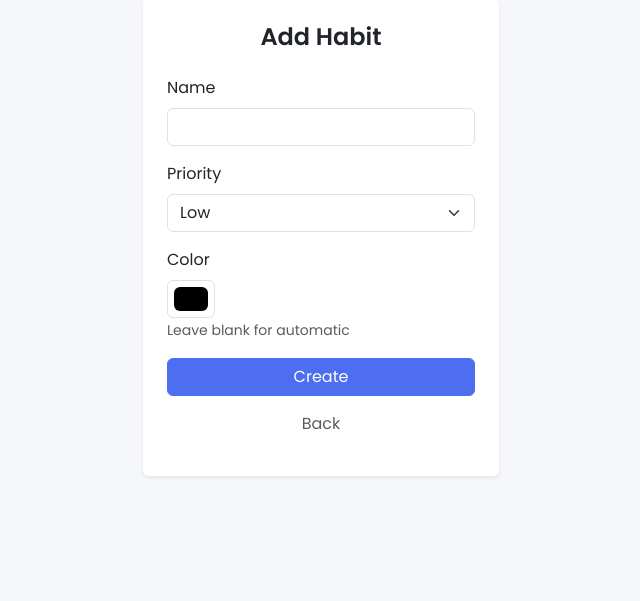
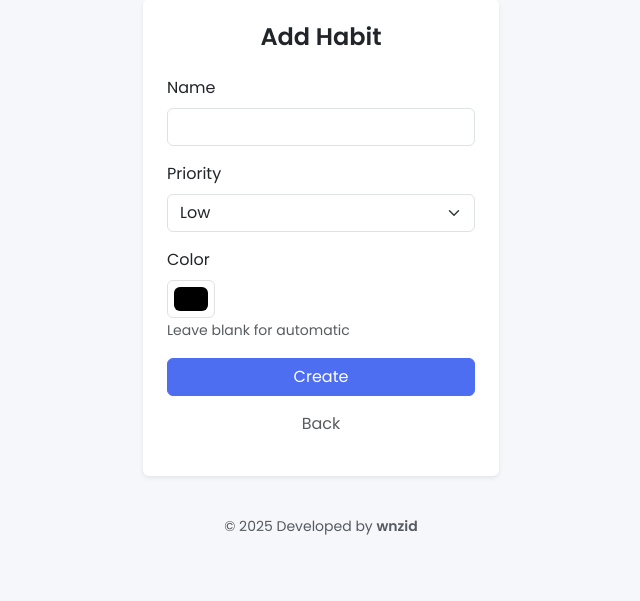
Before and after one commit to wnzid/DayByDay, a Flask app: page /habits/add in a window 1280 px wide. Shown: the part 81-682 px from the top of the page, without its empty margins (319-959 px from the left). Run offline with Flask 3, Linux system fonts and the light colour scheme; the visitor is signed in with stand-in values (Sample User, id 1).

Commit message:
Add footer

```diff
--- a/templates/base.html
+++ b/templates/base.html
@@ -43,5 +43,6 @@
     </div>
 
     <script src="https://cdn.jsdelivr.net/npm/bootstrap@5.3.0/dist/js/bootstrap.bundle.min.js"></script>
+    <footer class="text-center py-3 text-muted small">&copy; 2025 Developed by <strong>wnzid</strong></footer>
   </body>
 </html>
```
